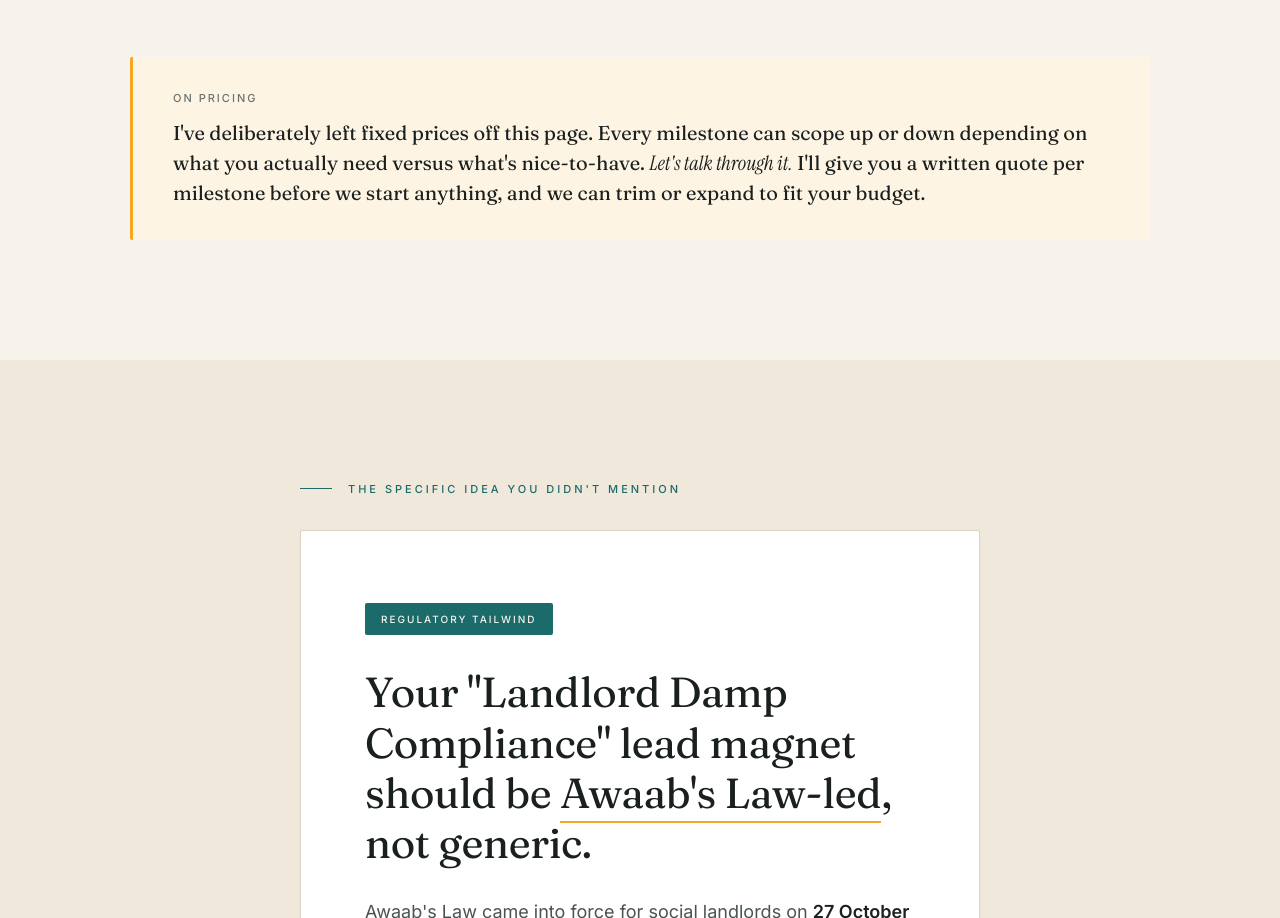
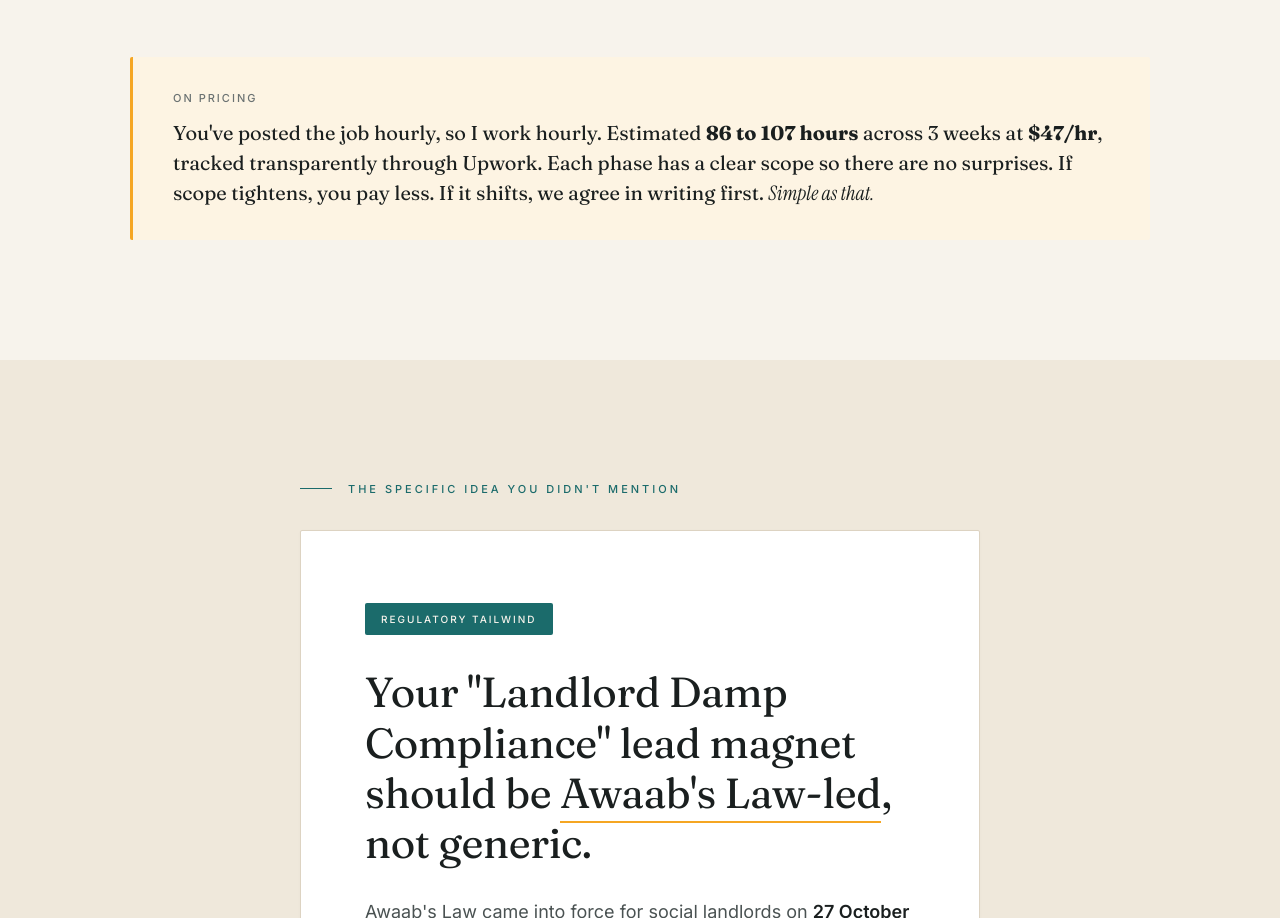
Before and after one commit to AnanWorld/test-1-1-, a plain HTML site: page index.html in a window 1280 px wide. Shown: the part 5830-6748 px from the top of the page. Drawn offline with Linux system fonts and the light colour scheme.

Commit message:
Update index.html

```diff
--- a/index.html
+++ b/index.html
@@ -902,7 +902,7 @@
     <div class="pricing-note reveal">
       <div class="pn-label">On pricing</div>
       <div class="pn-body">
-        I've deliberately left fixed prices off this page. Every milestone can scope up or down depending on what you actually need versus what's nice-to-have. <span class="italic">Let's talk through it.</span> I'll give you a written quote per milestone before we start anything, and we can trim or expand to fit your budget.
+        You've posted the job hourly, so I work hourly. Estimated <strong>86 to 107 hours</strong> across 3 weeks at <strong>$47/hr</strong>, tracked transparently through Upwork. Each phase has a clear scope so there are no surprises. If scope tightens, you pay less. If it shifts, we agree in writing first. <span class="italic">Simple as that.</span>
       </div>
     </div>
   </div>
```
